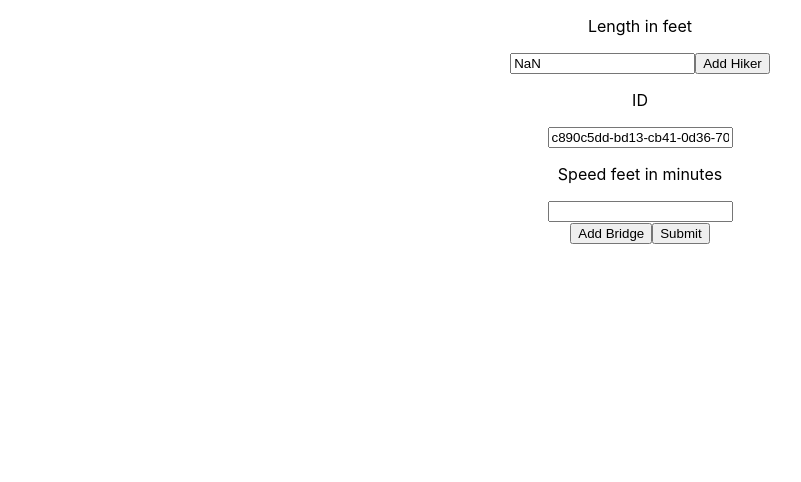
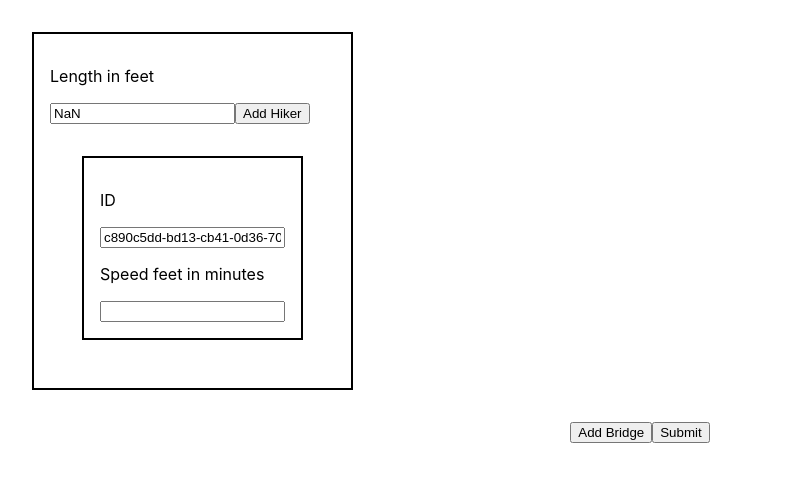
Before and after one commit to Dragon-Creature/bridge-crosser-scala, a React (Create React App) app: page / in a window 1280 px wide. Both pictures are taken after typing "Sample" into the empty fields and a click on the button "Add Hiker". Shown: the top 482 px of the page, without its empty margins (0-801 px from the left). Built offline with nearby package versions, Linux system fonts and the light colour scheme.

Commit message:
Added basic design the front page

```diff
--- a/src/App.css
+++ b/src/App.css
@@ -1,38 +1,22 @@
-.App {
-  text-align: center;
+div.Bridges {
+  display: flex;
+  flex-direction: row;
+  flex-wrap: wrap;
 }
 
-.App-logo {
-  height: 40vmin;
-  pointer-events: none;
+div.Bridge {
+  margin: 2em;
+  padding: 1em;
+  border: black 2px solid;
 }
 
-@media (prefers-reduced-motion: no-preference) {
-  .App-logo {
-    animation: App-logo-spin infinite 20s linear;
-  }
+div.Hiker {
+  margin: 2em;
+  padding: 1em;
+  border: black 2px solid;
 }
 
-.App-header {
-  background-color: #282c34;
-  min-height: 100vh;
+div.Control-Buttons {
+  justify-content: center;
   display: flex;
-  flex-direction: column;
-  align-items: center;
-  justify-content: center;
-  font-size: calc(10px + 2vmin);
-  color: white;
 }
-
-.App-link {
-  color: #61dafb;
-}
-
-@keyframes App-logo-spin {
-  from {
-    transform: rotate(0deg);
-  }
-  to {
-    transform: rotate(360deg);
-  }
-}
--- a/src/App.js
+++ b/src/App.js
@@ -76,8 +76,9 @@ function App() {
     <div className="App">
       {errorMessage}
       {resultRender}
+      <div className={'Bridges'}>
       {bridges.map((bridge, idx) => (
-        <div key={bridge.id}>
+        <div className={'Bridge'} key={bridge.id}>
           <p>Length in feet</p>
           <input
             type={"text"}
@@ -88,9 +89,9 @@ function App() {
           />
           <button onClick={() => createHiker(bridge, idx)}>Add Hiker</button>
           {bridge.hikers.map((hiker, idy) => (
-            <div>
+            <div className={'Hiker'}>
               <p>ID</p>
-              <input type={"text"} value={hiker.id} />
+              <input type={"text"} value={hiker.id} readOnly={true} />
               <p>Speed feet in minutes</p>
               <input
                 type={"text"}
@@ -103,9 +104,11 @@ function App() {
           ))}
         </div>
       ))}
-
-      <button onClick={createBridge}>Add Bridge</button>
-      <button onClick={Submit}>Submit</button>
+      </div>
+      <div className={'Control-Buttons'}>
+        <button onClick={createBridge}>Add Bridge</button>
+        <button onClick={Submit}>Submit</button>
+      </div>
     </div>
   );
 }
```
Also changed, not shown: 1 other file (tests, documents, lock files or other folders).
